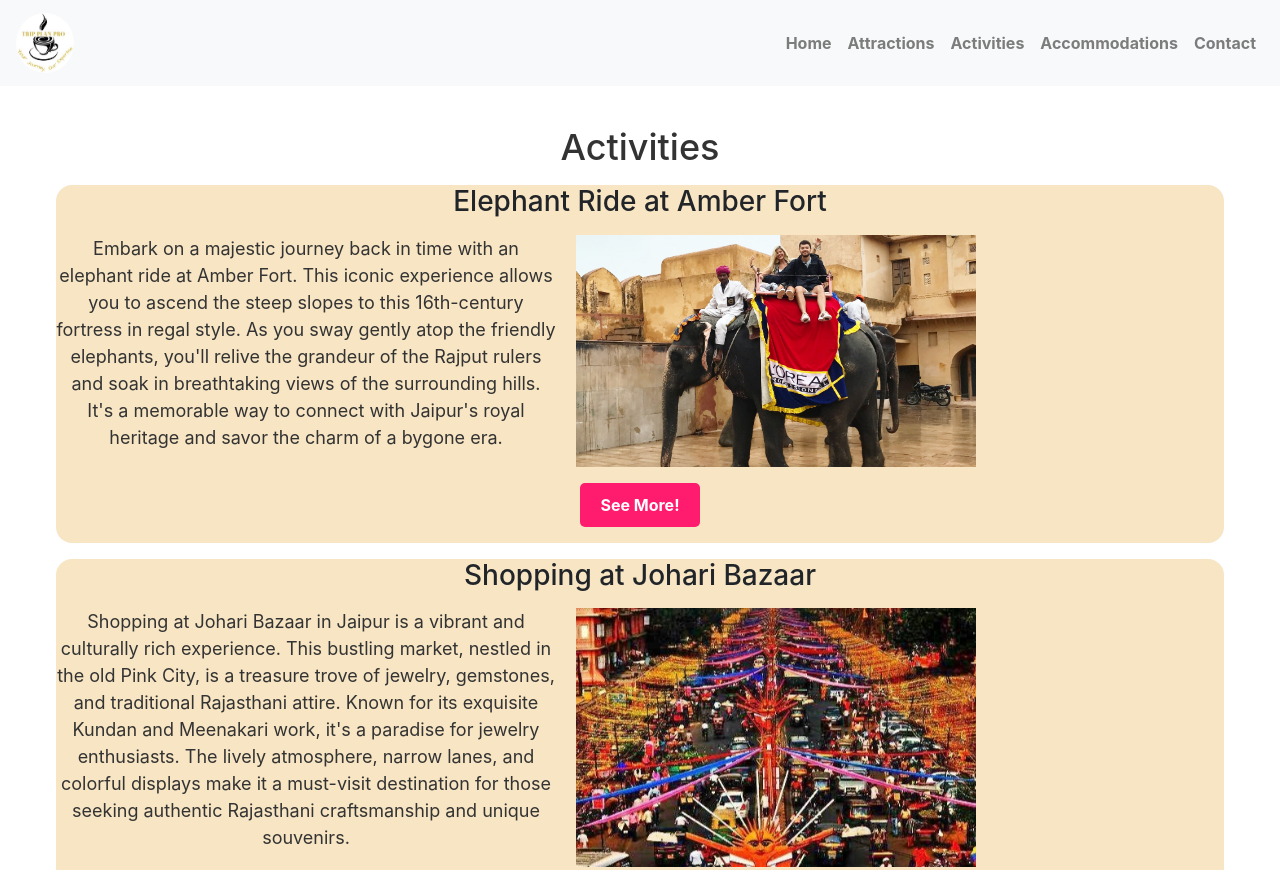
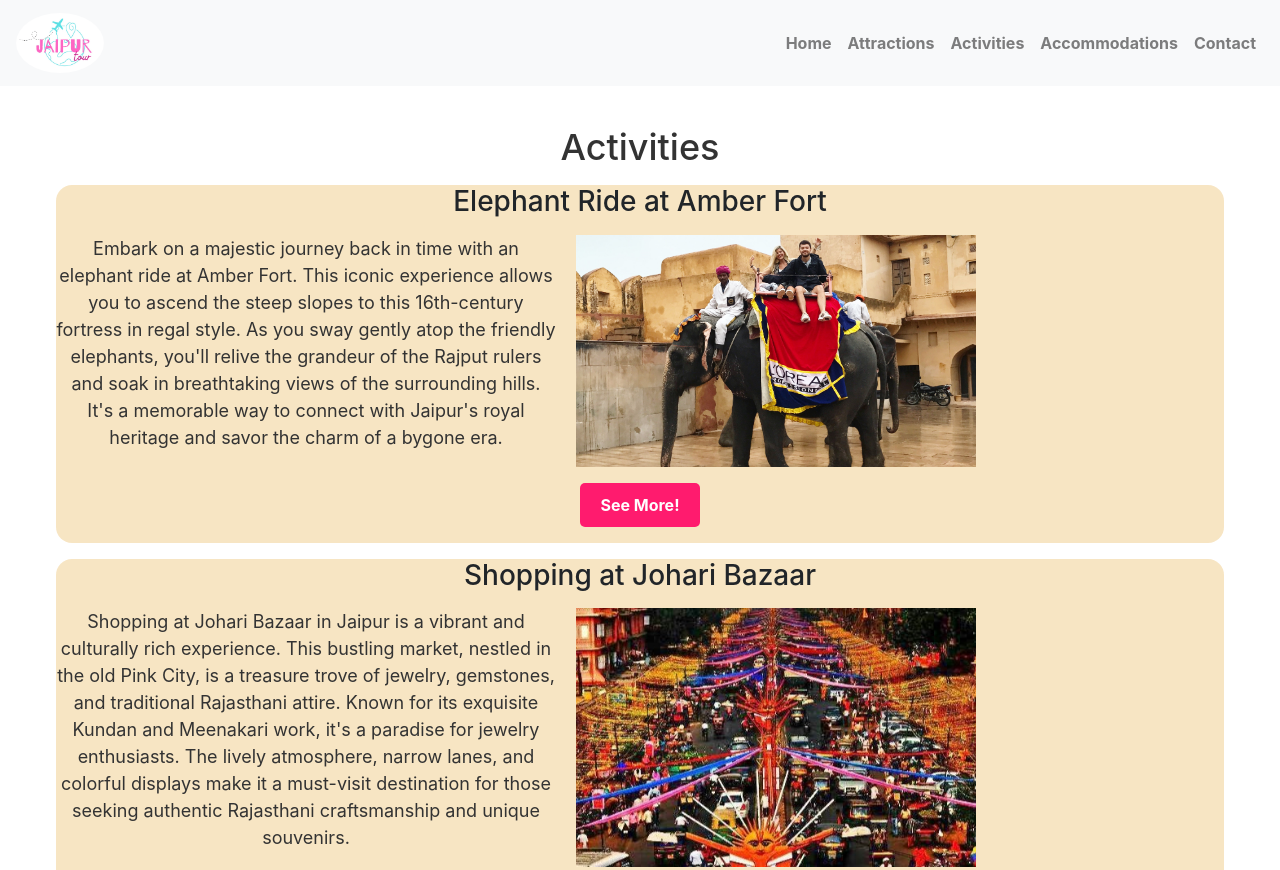
Before and after one commit to Kimayaa1/website_TPP, a plain HTML site: page activities.html in a window 1280 px wide. Shown: the top 870 px of the page. Drawn offline with nearby package versions, Linux system fonts and the light colour scheme.

Commit message:
activities.html

```diff
--- a/activities.html
+++ b/activities.html
@@ -20,7 +20,7 @@
     <header>
         <nav class="navbar navbar-expand-lg navbar-light bg-light">
             <a class="navbar-brand" href="#">
-                <img src="TRIP PLAN PRO copy.jpg" alt="Trip Plan Pro" class="logo">
+                <img src="logo.jpeg" alt="Trip Plan Pro" class="logo">
             </a>
             <button class="navbar-toggler" type="button" data-toggle="collapse" data-target="#navbarNav"
                 aria-controls="navbarNav" aria-expanded="false" aria-label="Toggle navigation">
```
